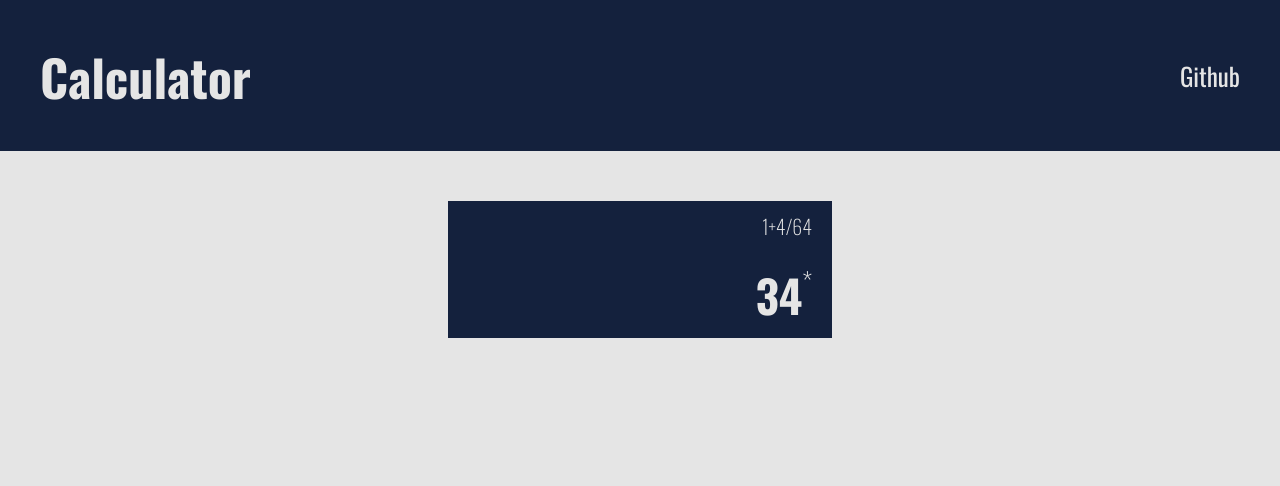
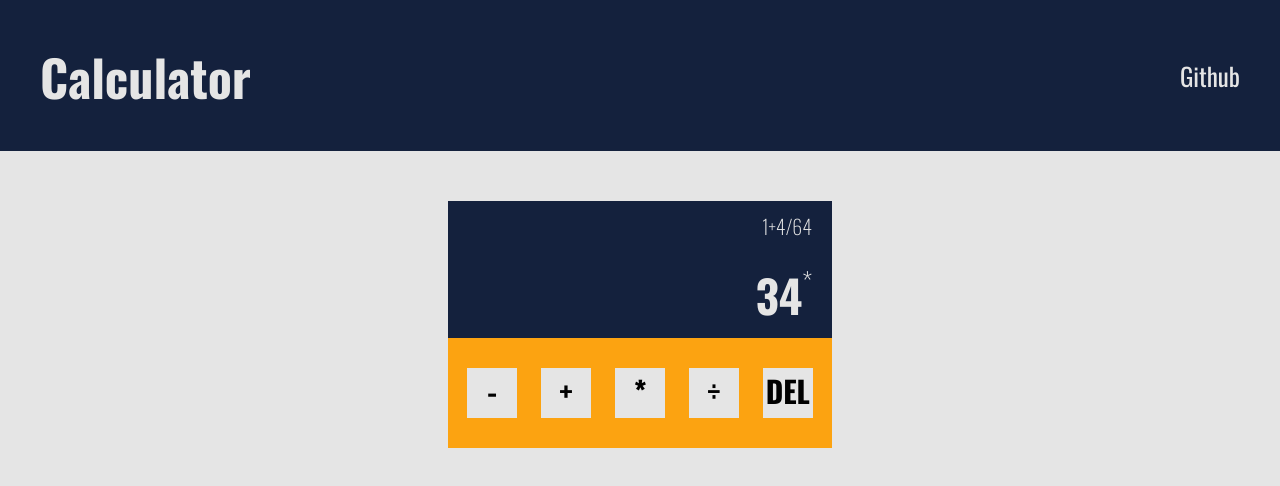
Before and after one commit to sloggo/calculator-webapp, a plain HTML site: page index.html in a window 1280 px wide. Drawn offline with nearby package versions, Linux system fonts and the light colour scheme.

Commit message:
Create operator buttons

```diff
--- a/index.html
+++ b/index.html
@@ -26,6 +26,17 @@
                 <h2 class="currentDisplay" id="operator">*</h2>
             </div>
         </div>
+
+        <div class="buttonContainer">
+            <div class="operatorButtons">
+                <p class="operatorButton" id="-">-</p>
+                <p class="operatorButton" id="+">+</p>
+                <p class="operatorButton" id="*">*</p>
+                <p class="operatorButton" id="divide">÷</p>
+                <p class="deleteButton" id="delete">DEL</p>
+            </div>
+        </div>
     </div>
+
 </body>
 </html>
--- a/style.css
+++ b/style.css
@@ -72,3 +72,25 @@ a{
     padding: 10px 20px;
     font-size: 30px;
 }
+
+.buttonContainer{
+    width: 90%;
+    display: flex;
+    flex-direction: column;
+}
+
+.operatorButtons{
+    width: 100%;
+    display: flex;
+    justify-content: space-between
+}
+
+p.operatorButton,
+p.deleteButton{
+    text-align: center;
+    width: 50px;
+    height: 50px;
+    font-size: 30px;
+    font-weight: 700;
+    background-color: #e5e5e5;
+}
```
